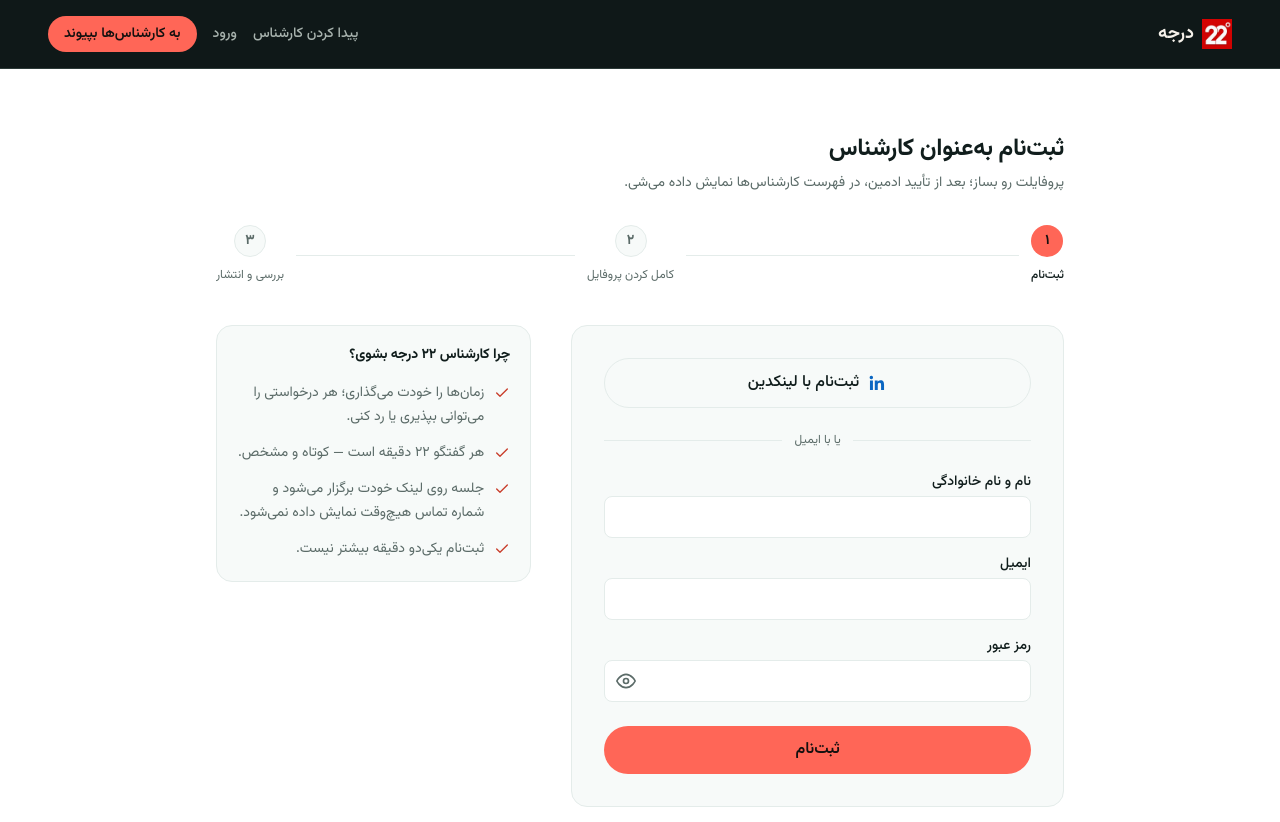
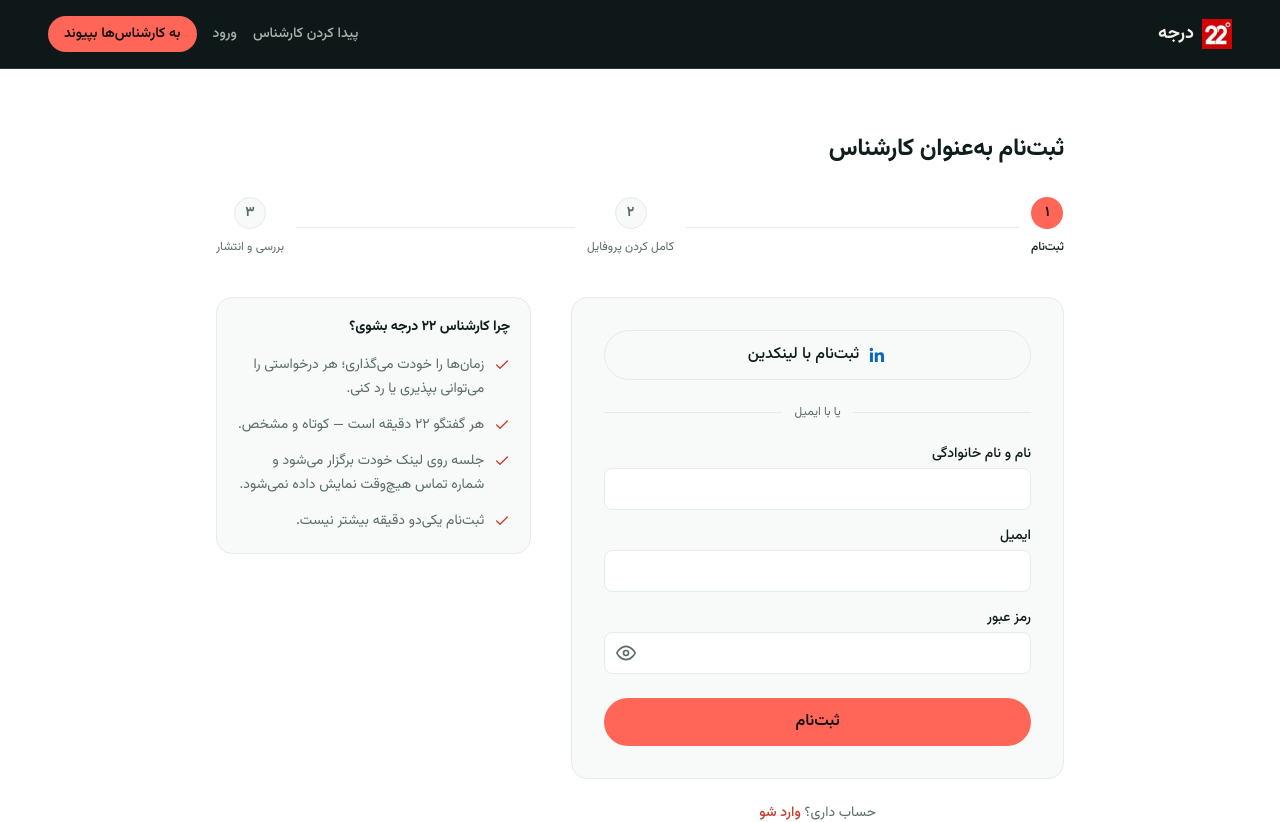
Before and after one commit to samanehakbarimy-hue/22-Darajeh, a Next.js app: page /signup/mentor in a window 1280 px wide. Shown: the top 822 px of the page. Built offline with nearby package versions, Linux system fonts and the light colour scheme; no server answers.

Commit message:
Drop the line under the signup title
The stage bar underneath says the same thing better: that the profile comes
next and that somebody reviews it. Saying it twice, once in prose and once as
three steps, only made the top of the page longer.

Co-Authored-By: Claude Opus 5 <noreply@anthropic.com>

```diff
--- a/app/signup/mentor/page.tsx
+++ b/app/signup/mentor/page.tsx
@@ -68,10 +68,6 @@ export default function MentorSignupPage() {
   return (
     <div className="mx-auto w-full max-w-4xl flex-1 px-6 py-16">
       <h1 className="text-2xl font-bold">ثبت‌نام به‌عنوان کارشناس</h1>
-      <p className="mt-2 text-sm text-muted">
-        پروفایلت رو بساز؛ بعد از تأیید ادمین، در فهرست کارشناس‌ها نمایش داده
-        می‌شی.
-      </p>
 
       <StageBar />
 
```
